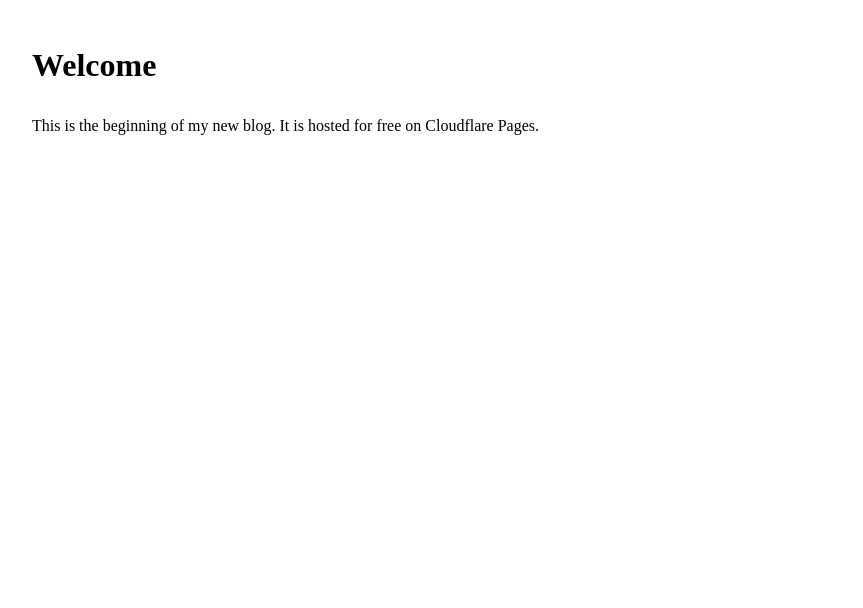
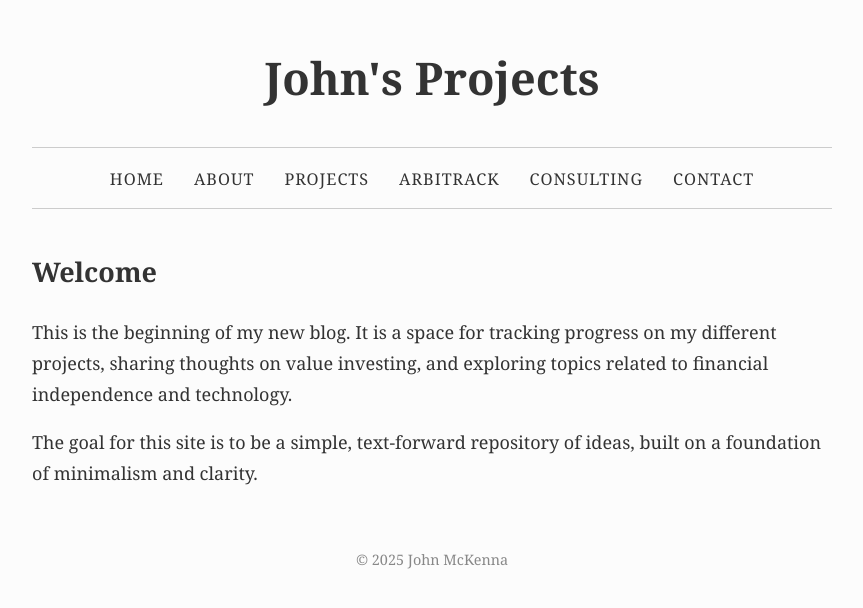
Before and after one commit to johnmcke888/blog, a plain HTML site: page index.html in a window 1280 px wide. Shown: the whole page, without its empty margins (208-1071 px from the left). Drawn offline with Linux system fonts and the light colour scheme.

Commit message:
Update index.html
added navigation and a minimal style

```diff
--- a/index.html
+++ b/index.html
@@ -3,19 +3,92 @@
 <head>
     <meta charset="UTF-8">
     <meta name="viewport" content="width=device-width, initial-scale=1.0">
-    <title>My Minimal Blog</title>
+    <title>John McKenna's Blog</title>
     <style>
         body {
-            font-family: serif;
-            line-height: 1.6;
+            font-family: 'Georgia', 'Times New Roman', serif;
+            font-size: 18px;
+            line-height: 1.7;
+            color: #333;
+            background-color: #fcfcfc;
             max-width: 800px;
             margin: 40px auto;
             padding: 0 20px;
         }
+
+        h1 {
+            font-size: 2.5em;
+            text-align: center;
+            margin-bottom: 30px;
+            font-weight: 600;
+        }
+
+        nav {
+            border-top: 1px solid #ccc;
+            border-bottom: 1px solid #ccc;
+            padding: 15px 0;
+            margin-bottom: 40px;
+        }
+
+        nav ul {
+            list-style: none;
+            padding: 0;
+            margin: 0;
+            display: flex;
+            justify-content: center;
+            gap: 30px;
+        }
+
+        nav a {
+            text-decoration: none;
+            color: #333;
+            font-size: 0.9em;
+            text-transform: uppercase;
+            letter-spacing: 1px;
+        }
+
+        nav a:hover {
+            text-decoration: underline;
+        }
+
+        main {
+            text-align: left;
+        }
+
+        footer {
+            text-align: center;
+            margin-top: 60px;
+            font-size: 0.8em;
+            color: #888;
+        }
     </style>
 </head>
 <body>
-    <h1>Welcome</h1>
-    <p>This is the beginning of my new blog. It is hosted for free on Cloudflare Pages.</p>
+
+    <header>
+        <h1>John's Projects</h1>
+    </header>
+
+    <nav>
+        <ul>
+            <li><a href="index.html">Home</a></li>
+            <li><a href="about.html">About</a></li>
+            <li><a href="projects.html">Projects</a></li>
+            <li><a href="arbitrack.html">Arbitrack</a></li>
+            <li><a href="consulting.html">Consulting</a></li>
+            <li><a href="contact.html">Contact</a></li>
+        </ul>
+    </nav>
+
+    <main>
+        <h2>Welcome</h2>
+        <p>This is the beginning of my new blog. It is a space for tracking progress on my different projects, sharing thoughts on value investing, and exploring topics related to financial independence and technology.</p>
+        <p>The goal for this site is to be a simple, text-forward repository of ideas, built on a foundation of minimalism and clarity.</p>
+    </main>
+
+    <footer>
+        <p>&copy; 2025 John McKenna</p>
+    </footer>
+
 </body>
 </html>
```
